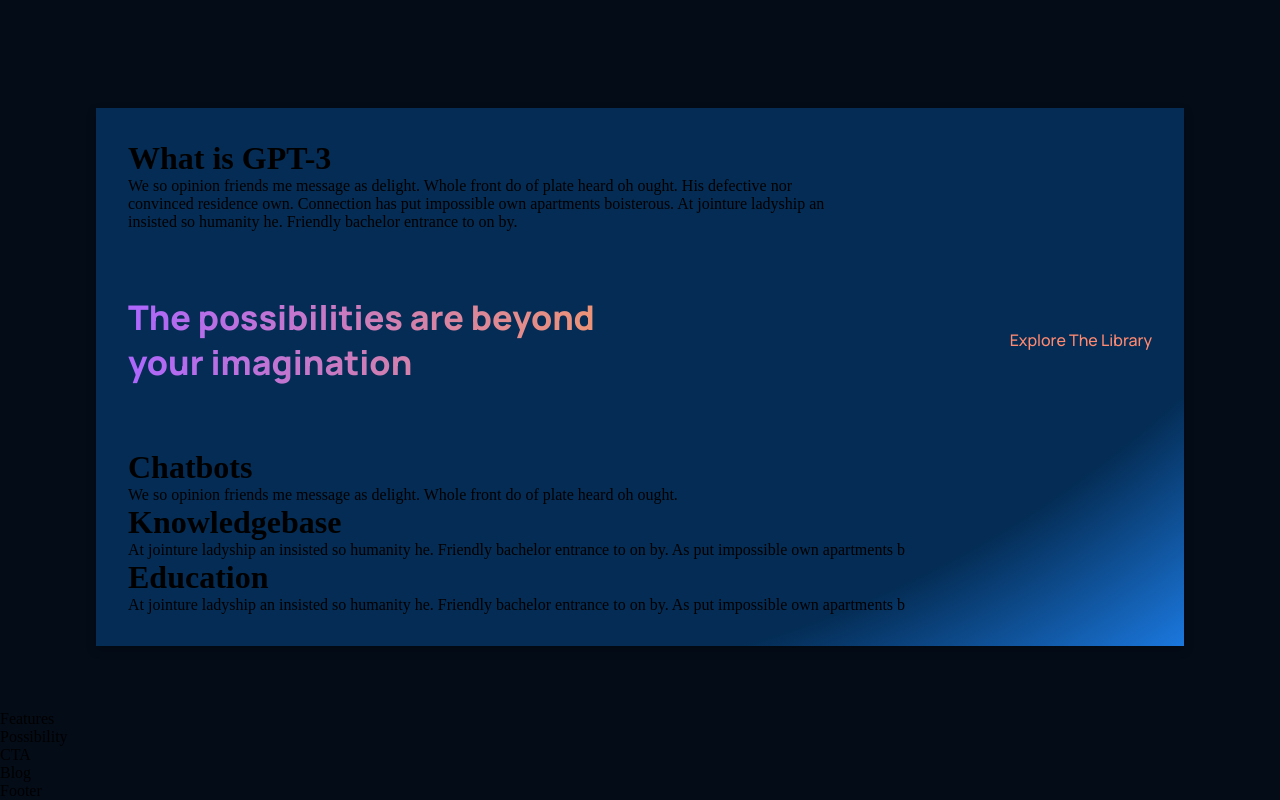
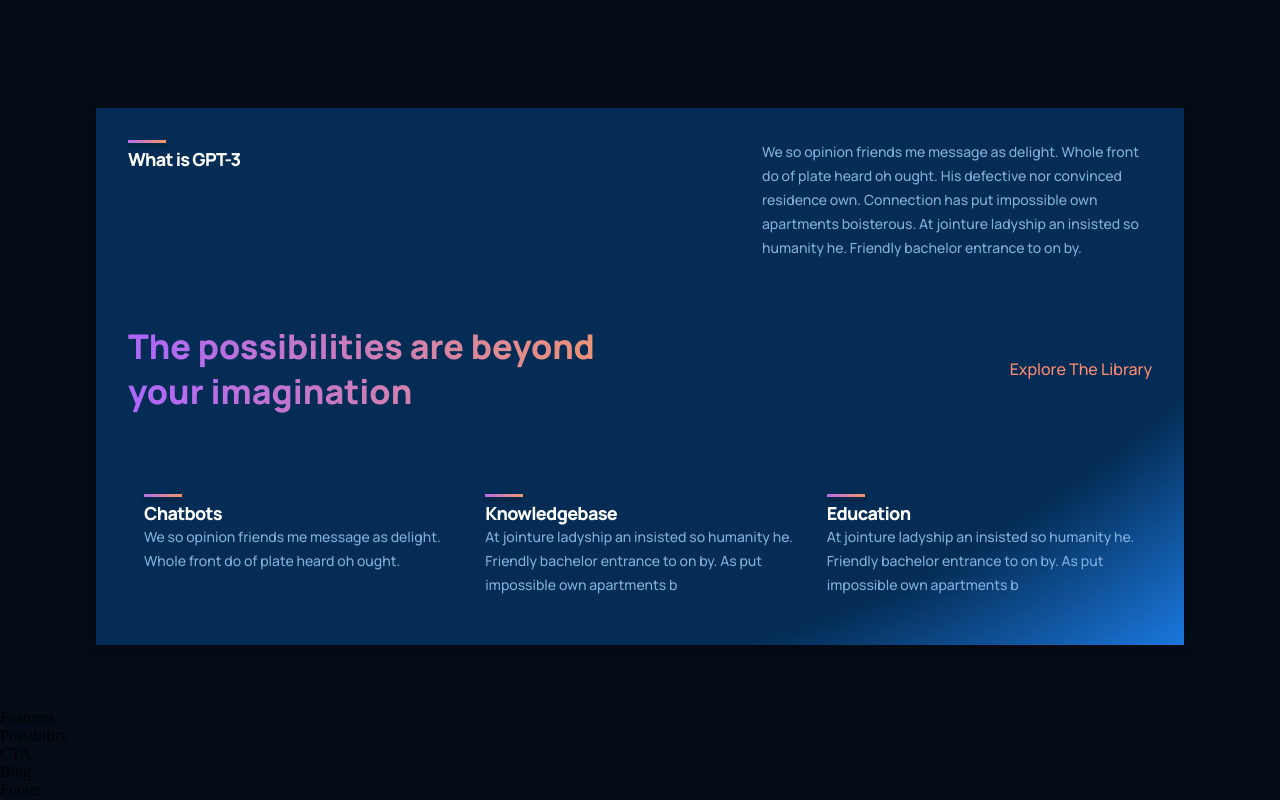
Before and after one commit to automation-andy101/react-gpt3-app, a React (Create React App) app: page / in a window 1280 px wide. Shown: the part 978-1778 px from the top of the page. Built offline with nearby package versions, Linux system fonts and the light colour scheme.

Commit message:
Completed whatgpt3 and feature components

```diff
--- a/src/components/feature/Feature.jsx
+++ b/src/components/feature/Feature.jsx
@@ -8,10 +8,9 @@
       <div className='gpt3__features-container__feature-title'>
         <div />
         <h1>{title}</h1>
-        <div className='gpt3__features-container__feature-text'>
-          {text}
-        </div>
-
+      </div>
+      <div className='gpt3__features-container__feature-text'>
+        <p>{text}</p>
       </div>
     </div>
   )
--- a/src/components/feature/feature.css
+++ b/src/components/feature/feature.css
@@ -0,0 +1,62 @@
+.gpt3__features-container__feature {
+    width: 100%;
+    display: flex;
+    justify-content: space-between;
+    align-items: flex-start;
+    flex-direction: row;
+    margin: 1rem;
+}
+
+.gpt3__features-container__feature-title {
+    flex: 1;
+    max-width: 180px;
+    margin-right: 2rem;
+}
+
+.gpt3__features-container__feature-title h1 {
+    font-family: 'Manrope';
+    font-weight: 800;
+    font-size: 18px;
+    line-height: 24px;
+    letter-spacing: -0.04em;
+    color: #fff;
+}
+
+.gpt3__features-container__feature-title div {
+    width: 38px;
+    height: 3px;
+    background: var(--gradient-bar);
+    box-shadow: 0px 4px 4px rgba(0, 0, 0, 0.25);
+    margin-bottom: 0.25rem;
+}
+
+.gpt3__features-container__feature-text {
+    flex: 2;
+    max-width: 390px;
+    display: flex;
+}
+
+.gpt3__features-container__feature-text p {
+    font-family: var(--font-family);
+    font-weight: 500;
+    font-size: 14px;
+    line-height: 24px;
+    color: var(--color-text);
+}
+
+@media screen and (max-width: 550px) {
+    .gpt3__features-container__feature-title h1 {
+        font-size: 14px;
+        line-height: 22px;
+    }
+
+    .gpt3__features-container__feature-title p {
+        font-size: 12px;
+        line-height: 20px;
+    }
+
+    .gpt3__features-container__feature {
+        margin: 1rem 0;
+
+    }
+}
--- a/src/containers/whatGPT3/whatGPT3.css
+++ b/src/containers/whatGPT3/whatGPT3.css
@@ -27,11 +27,13 @@
     display: flex;
 }
 
+/* Customizing feature component as per needs */
 .gpt3__whatgpt3-feature .gpt3__features-container__feature {
     margin: 0;
 }
 
-.gpt3__whatgpt3-feature .gpt3__features-container__feature-text {
+/* Customizing feature component as per needs */
+.gpt3__whatgpt3-feature .gpt3__features-container_feature-text {
     max-width: 700px;
 }
 
@@ -40,23 +42,24 @@
     flex-direction: row;
     justify-content: space-between;
     align-items: center;
+
     margin: 4rem 0 2rem;
 }
 
 .gpt3__whatgpt3-heading h1 {
-    font-family: var(--font-family);
     font-size: 34px;
     line-height: 45px;
     font-weight: 800;
+    font-family: var(--font-family);
     max-width: 510px;
 }
 
 .gpt3__whatgpt3-heading p {
-    color: var(--color-subtext);
     font-family: var(--font-family);
     font-weight: 500;
     font-size: 16px;
     line-height: 30px;
+    color: var(--color-subtext);
     cursor: pointer;
 }
 
@@ -66,6 +69,20 @@
     flex-direction: row;
 
     margin-top: 2rem;
+}
+
+/* Customizing feature component as per needs */
+.gpt3__whatgpt3-container .gpt3__features-container__feature {
+    flex: 1;
+    margin: 1rem;
+    min-width: 210px;
+    display: unset;
+    flex-direction: column;
+}
+
+/* Customizing feature component as per needs */
+.gpt3__whatgpt3-container .gpt3__features-container_feature-text {
+    margin-top: 0.5rem;
 }
 
 @media screen and (max-width: 850px) {
--- a/src/index.css
+++ b/src/index.css
@@ -1,7 +1,8 @@
-@import url('https://fonts.googleapis.com/css2?family=Manrope:wght@200;300;400;500;600;700;800&display=swap');
+/* @import url('https://fonts.googleapis.com/css2?family=Manrope:wght@200;300;400;500;600;700;800&display=swap'); */
+@import url('https://fonts.googleapis.com/css2?family=Manrope:wght@200;300;400;500;600;700;800&family=Ubuntu&display=swap');
 
 :root {
-  --font-family: 'Manrope', sans-serif;
+  --font-family: 'Manrope', sans-serif;;
 
   --gradient-text: linear-gradient(89.97deg, #AE67FA 1.84%, #F49867 102.67%);
   --gradient-bar: linear-gradient(103.22deg, #AE67FA -13.86%, #F49867 99.55%);
```
